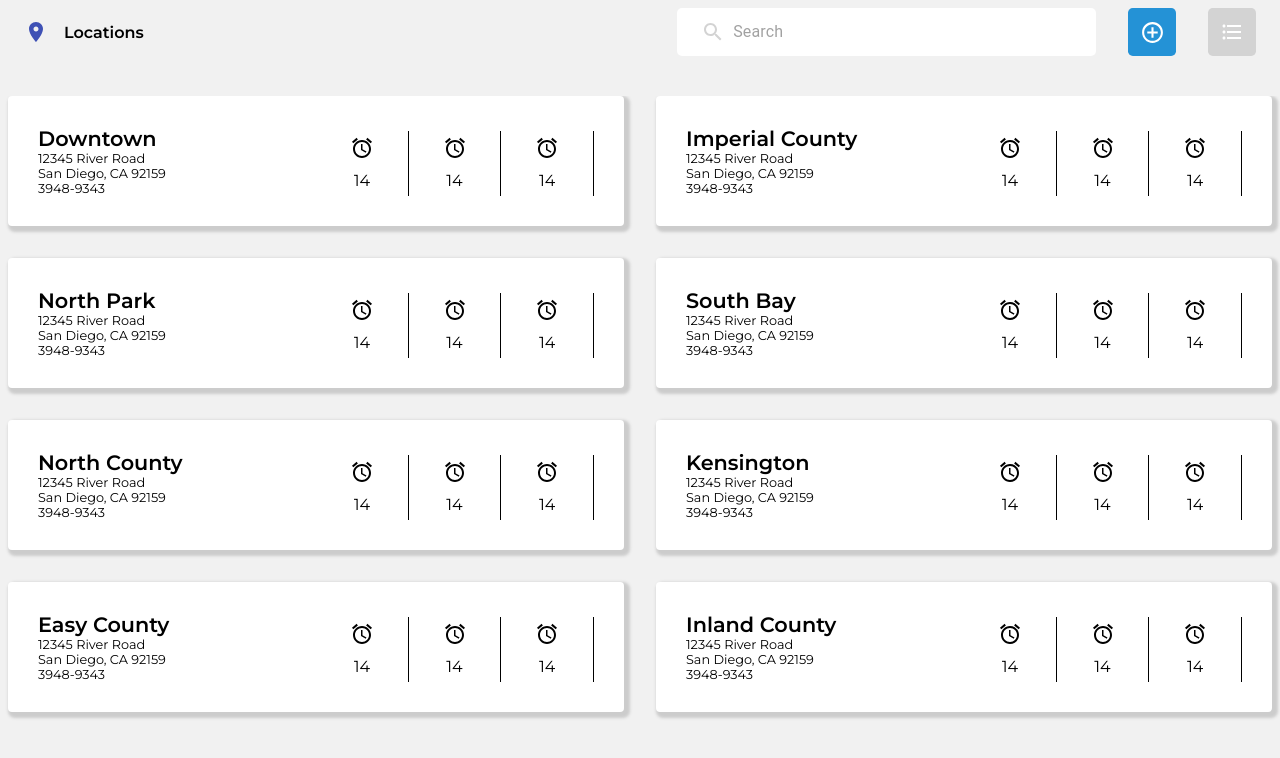
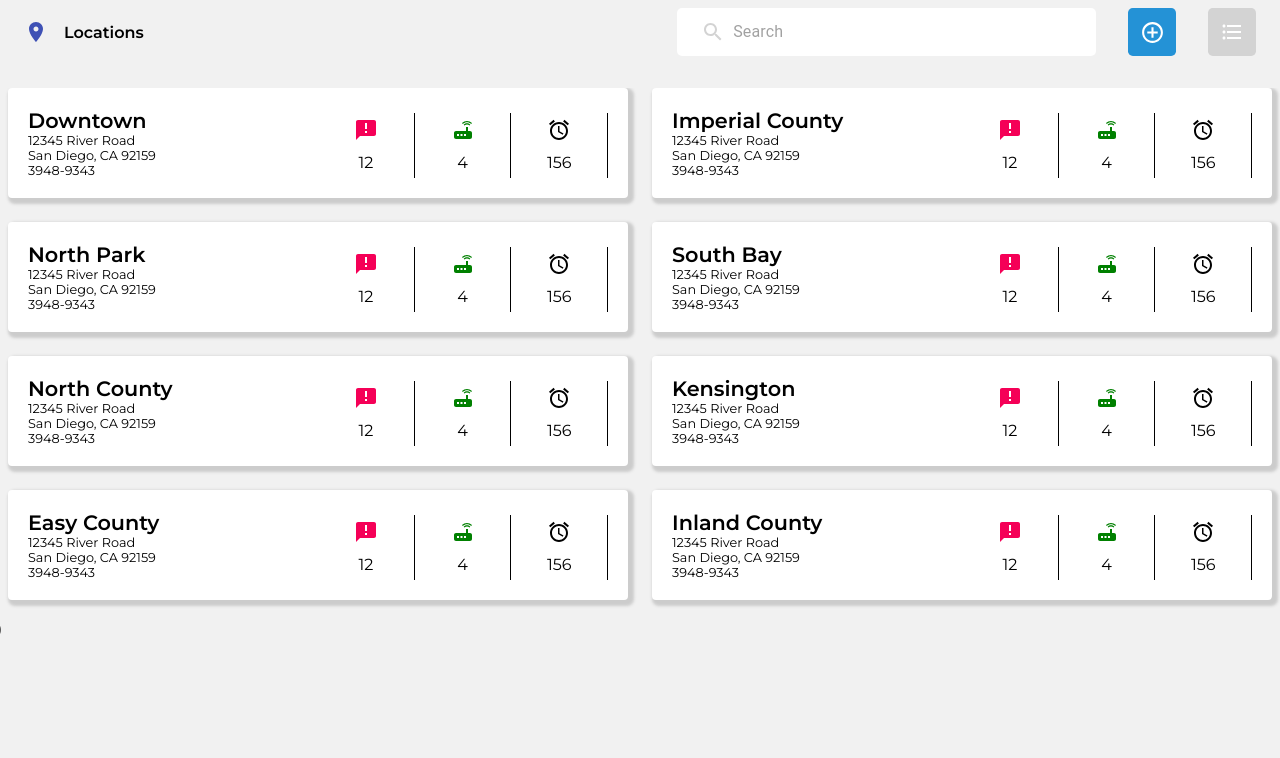
Before and after one commit to alejovera/test-Front1, a React (Create React App) app: page / in a window 1280 px wide. Shown: the top 758 px of the page. Built offline with nearby package versions, Linux system fonts and the light colour scheme.

Commit message:
Icons design

```diff
--- a/src/Main.css
+++ b/src/Main.css
@@ -2,7 +2,7 @@
     display: flex;
     align-items: center;
     justify-content: space-between;
-    margin-bottom: 2em;
+    margin-bottom: 1.5em;
 }
 .searchBar {
     width: 40%;
--- a/src/Table.js
+++ b/src/Table.js
@@ -12,7 +12,7 @@ const useStyles = makeStyles(  ({
       overflow: 'hidden',
     },
     paper: {
-      padding: '30px',
+      padding: '20px',
       textAlign: 'center',
       color: 'black',
       backgroundColor: 'white',
@@ -44,7 +44,7 @@ function Table(props) {
     const classes = useStyles();
     return (
             <div className={classes.root}>
-                <Grid container spacing={2}>
+                <Grid container spacing={1}>
                     {data.items.map((value, index) =>
                         (
                         <Grid item xs={6}>
--- a/src/TableContent.js
+++ b/src/TableContent.js
@@ -1,4 +1,7 @@
 import React from 'react'
+
+import AnnouncementIcon from '@material-ui/icons/Announcement';
+import RouterIcon from '@material-ui/icons/Router';
 
 import './Table.css';
 
@@ -16,16 +19,16 @@ function TableContent(props) {
             </div>
             <div className="item__iconsRow">
                 <div className="item__icons">
-                    <AccessAlarmIcon />
-                    <p className="item__iconNumber">14</p>
+                    <AnnouncementIcon color="secondary" />
+                    <p className="item__iconNumber">12</p>
+                </div>
+                <div className="item__icons">
+                    <RouterIcon style={{color: 'green'}} />
+                    <p className="item__iconNumber">4</p>
                 </div>
                 <div className="item__icons">
                     <AccessAlarmIcon />
-                    <p className="item__iconNumber">14</p>
-                </div>
-                <div className="item__icons">
-                    <AccessAlarmIcon />
-                    <p className="item__iconNumber">14</p>
+                    <p className="item__iconNumber">156</p>
                 </div>
             </div>
         </div>
```
